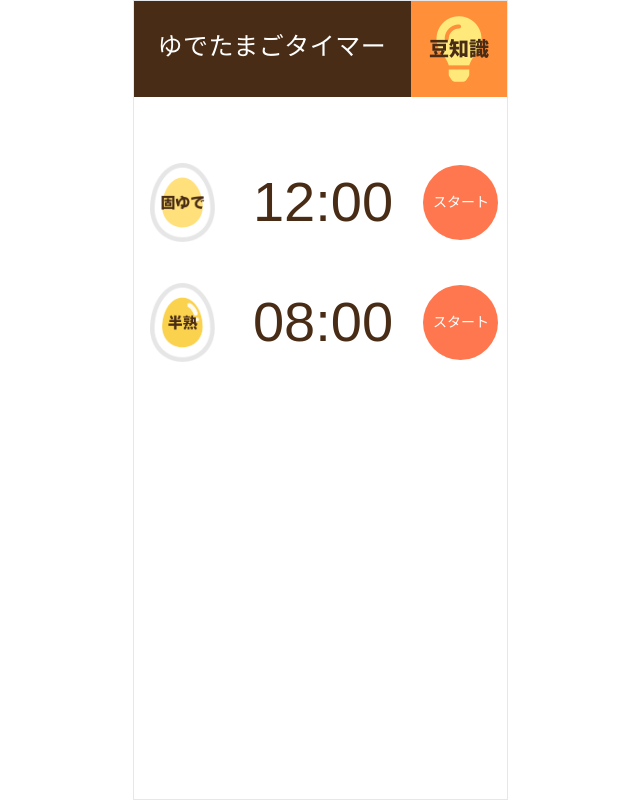
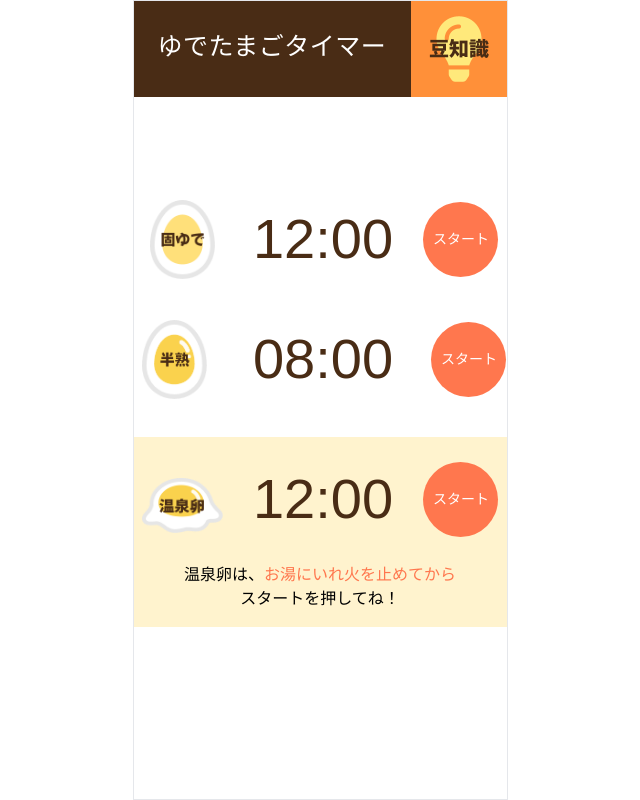
Before and after one commit to matuiti/yudetamago-timer, a React (Vite) app: page / in a window 1280 px wide. Shown: the whole page, without its empty margins (320-960 px from the left). Built offline with nearby package versions, Linux system fonts and the light colour scheme; a web font is replaced by a local one.

Commit message:
Onnsenn.jsxの実装

```diff
--- a/src/Timers.jsx
+++ b/src/Timers.jsx
@@ -1,6 +1,7 @@
 // import { useState, useEffect } from "react"
 import Hannjuku from "./components/Hannjuku"
 import Katayude from "./components/Katayude"
+import Onnsenn from "./components/Onnsenn"
 
 const Timers = () => {
   // 初期値として各種ゆで方の時間を設定します（秒数で表記）
@@ -59,54 +60,12 @@ const Timers = () => {
   // }
 
   return (
-    <ul style={{ display: "flex", flexDirection: "column",rowGap:"36px",padding:"63px 8px"}}>
+    <ul style={{ display: "flex", flexDirection: "column",rowGap:"36px",padding:"100px 0"}}>
       <Katayude initialTime={initialTimers.katayude} formatTime={formatTime} />
       <Hannjuku initialTime={initialTimers.hannjuku} formatTime={formatTime} />
+      <Onnsenn  initialTime={initialTimers.onnsenn } formatTime={formatTime} />
+
       {/* <li style={{ display: "flex", justifyContent:"space-between"}}>
-        <div
-          style={{
-            display: "flex",
-            justifyContent: "center",
-            alignItems: "center",
-            width:"81px"
-          }}
-        >
-          <img
-            src="public\images\hannjuku@2x.png"
-            style={{ width: "65px", height: "79px" }}
-          />
-        </div>
-        <div
-          style={{
-            color: "#492C15",
-            fontSize: "56px",
-            display: "flex",
-            justifyContent: "center",
-            alignItems: "center",
-          }}
-        >
-          {formatTime(timer)}
-        </div>
-        <div style={{ display: "flex" }}>
-          <button
-            style={{
-              margin: "auto",
-              width: "75px",
-              height: "75px",
-              backgroundColor: "#FF774E",
-              borderRadius: "50%",
-              fontSize: "14px",
-              color: "#FFFFFF",
-            }}
-            onClick={toggleButton}
-            disabled={timer <= 0 && !isRunning}
-          >
-            {isStartButtonVisible ? "スタート" : "リセット"}
-          </button>
-        </div>
-      </li>
-
-      <li style={{ display: "flex", justifyContent:"space-between"}}>
         <div
           style={{
             display: "flex",
--- a/src/components/Katayude.jsx
+++ b/src/components/Katayude.jsx
@@ -42,7 +42,7 @@ const Katayude = ({ initialTime, formatTime }) => {
   }
 
   return (
-    <li style={{ display: "flex", justifyContent: "space-between" }}>
+    <li style={{ display: "flex", justifyContent: "space-between" ,padding:"0 8px"}}>
       <div
         style={{
           display: "flex",
--- /dev/null
+++ b/src/components/Onnsenn.jsx
@@ -0,0 +1,94 @@
+import { useEffect, useState } from "react"
+
+// eslint-disable-next-line react/prop-types
+const Onnsenn = ({ initialTime, formatTime }) => {
+  const [timer, setTimer] = useState(initialTime)
+  const [isRunning, setIsRunning] = useState(false)
+  const [isStartButtonVisible, setIsStartButtonVisible] = useState(true)
+
+  // タイマーが動作中の場合、1秒ごとにカウントダウン関数を呼び出す
+  useEffect(() => {
+    // カウントダウンロジックを実装する関数
+    const countdown = () => {
+      if (timer > 0) {
+        setTimer(timer - 1)
+      } else {
+        // タイマーが0になったら音を鳴らしてカウントを初期値に戻す
+        new Audio("/bell.mp3").play()
+        setTimer(initialTime)
+        setIsRunning(false)
+        setIsStartButtonVisible(true) // リセット時にスタートボタンを表示
+      }
+    }
+    let timerId
+    if (isRunning) {
+      timerId = setInterval(countdown, 1000)
+      setIsStartButtonVisible(false) // タイマーが開始されたらスタートボタンを非表示
+    } else {
+      clearInterval(timerId)
+    }
+    return () => clearInterval(timerId)
+  }, [isRunning, timer, initialTime])
+
+  // スタート/リセットボタンを切り替える関数
+  const toggleButton = () => {
+    if (!isRunning) {
+      setIsRunning(true)
+    } else {
+      setTimer(initialTime)
+      setIsRunning(false)
+      setIsStartButtonVisible(true) // リセット時にスタートボタンを表示
+    }
+  }
+
+  return (
+    <li style={{backgroundColor:"#FFF3CE",padding:"20px 8px 16px"}}>
+      <div style={{ display: "flex", justifyContent: "space-between" }}>
+        <div
+          style={{
+            display: "flex",
+            justifyContent: "center",
+            alignItems: "center",
+            marginTop:"12px"
+          }}
+        >
+          <img
+            src="public\images\onnsenn@2x.png"
+            style={{ width: "81px", height: "55px" }}
+          />
+        </div>
+        <div
+          style={{
+            color: "#492C15",
+            fontSize: "56px",
+            display: "flex",
+            justifyContent: "center",
+            alignItems: "center",
+          }}
+        >
+          {formatTime(timer)}
+        </div>
+        <div style={{ display: "flex" }}>
+          <button
+            style={{
+              margin: "auto",
+              width: "75px",
+              height: "75px",
+              backgroundColor: isRunning ? "#4ED0FF" : "#FF774E",
+              borderRadius: "50%",
+              fontSize: "14px",
+              color: "#FFFFFF",
+            }}
+            onClick={toggleButton}
+            disabled={timer <= 0 && !isRunning}
+          >
+            {isStartButtonVisible ? "スタート" : "リセット"}
+          </button>
+        </div>
+      </div>
+      <p style={{textAlign:"center",paddingTop:"22px"}}>温泉卵は、<span style={{color:"#FF774E"}}>お湯にいれ火を止めてから</span><br />スタートを押してね！</p>
+    </li>
+  )
+}
+
+export default Onnsenn
```
